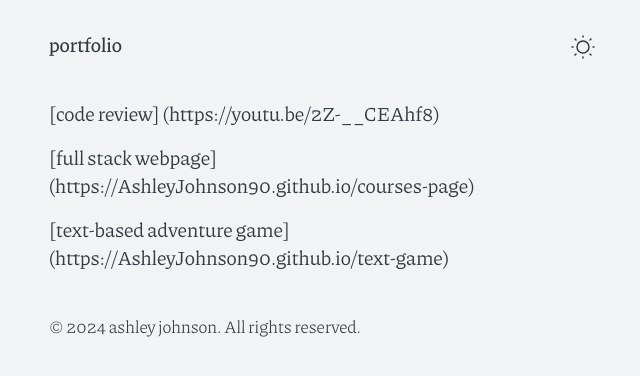
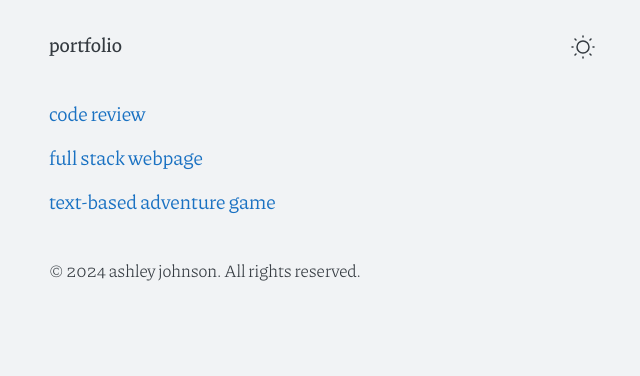
Before and after one commit to AshleyJohnson90/AshleyJohnson90.github.io, a Jekyll site: the page built from projects.md, in a window 1280 px wide. Shown: the top 376 px of the page, without its empty margins (318-958 px from the left). Built offline with Jekyll 4.4.1, drawn with Linux system fonts in a browser that asks for light colours; part of the change alters nothing that is shown.

Commit message:
Update projects.md

```diff
--- a/projects.md
+++ b/projects.md
@@ -3,10 +3,10 @@ layout: page
 title: projects
 permalink: /projects
 ---
-[code review] (https://youtu.be/2Z-__CEAhf8)
+[code review](https://youtu.be/2Z-__CEAhf8)
 
 
-[full stack webpage] (https://AshleyJohnson90.github.io/courses-page)
+[full stack webpage](/courses-page)
 
 
-[text-based adventure game] (https://AshleyJohnson90.github.io/text-game)
+[text-based adventure game](/text-game)
```
